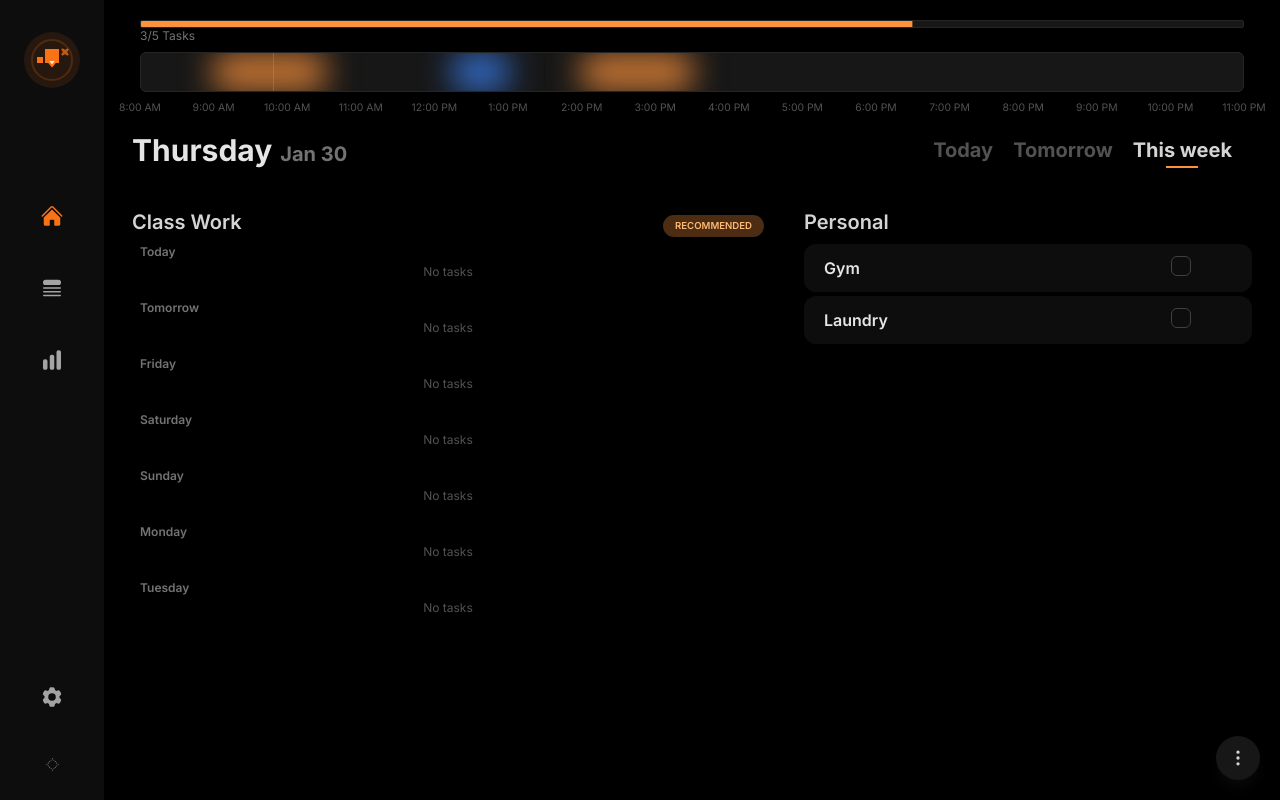
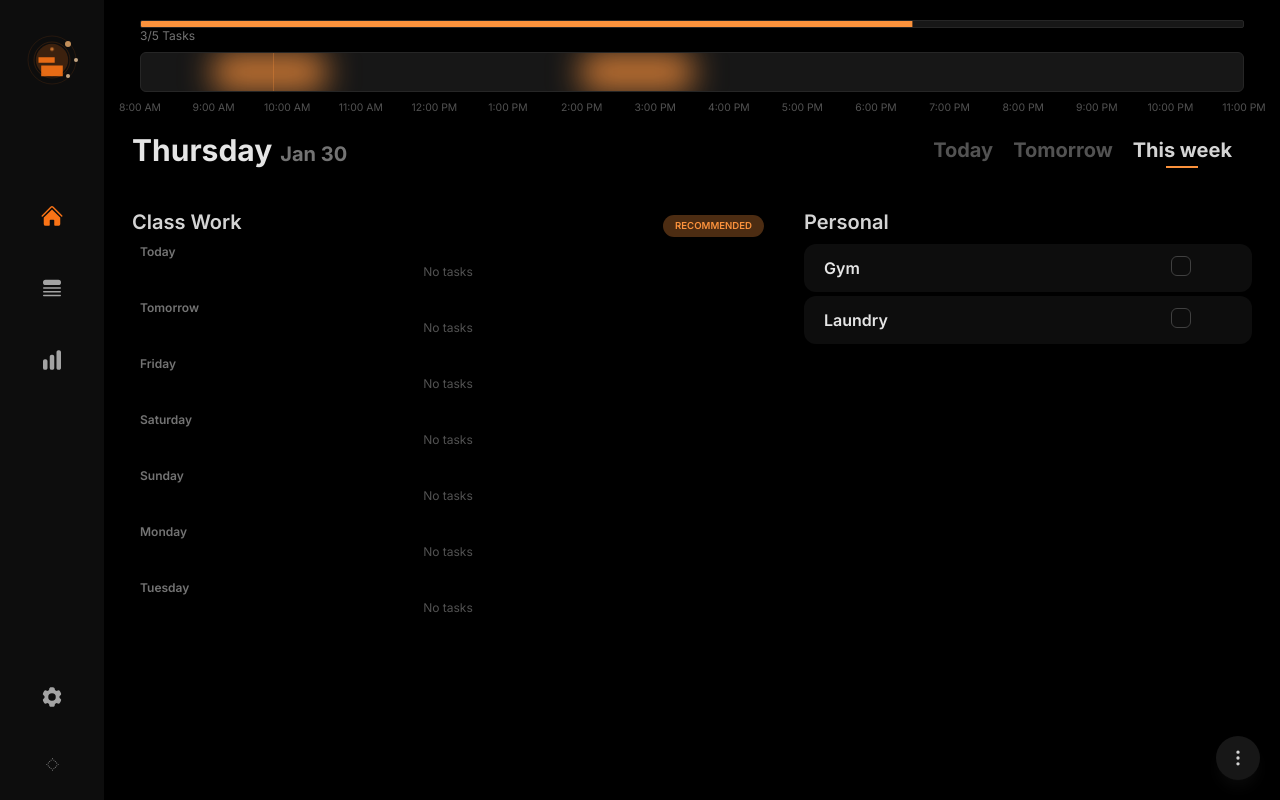
Before and after one commit to GrandeJames/bryzi, a Next.js app: page / in a window 1280 px wide. Built offline with nearby package versions, Linux system fonts and the light colour scheme.

Commit message:
Update styling

```diff
--- a/src/app/(home)/AssignmentSection.tsx
+++ b/src/app/(home)/AssignmentSection.tsx
@@ -32,7 +32,7 @@ function AssignmentsSection({ tasks, className }: { tasks: any[]; className?: st
         <div className="font-semibold text-xl text-neutral-300 mb-2 flex items-center gap-2">
           Class Work
         </div>
-        <div className="border-orange-400 dark:bg-orange-400/30 dark:text-orange-300 font-semibold text-[0.6rem] px-3 rounded-full flex gap-1 items-center h-min py-1">
+        <div className="border-orange-400 dark:bg-orange-400/30 dark:text-orange-400 font-semibold text-[0.6rem] px-3 rounded-full flex gap-1 items-center h-min py-1">
           <span>RECOMMENDED</span>
         </div>
         {/* <button className="text-neutral-400 flex items-center gap-2 bg-neutral-900 px-4 py-2 rounded-lg text-sm" onClick={openCreateTaskDialog}>
--- a/src/app/(home)/Home.tsx
+++ b/src/app/(home)/Home.tsx
@@ -64,7 +64,6 @@ function Home() {
           endTime="23:00"
           events={[
             { start: "9:00", end: "10:30", type: "focus" },
-            { start: "12:15", end: "13:00", type: "task" },
             { start: "14:00", end: "15:30", type: "focus" },
           ]}
         />
--- a/src/components/Menu.tsx
+++ b/src/components/Menu.tsx
@@ -10,6 +10,7 @@ import { Cog6ToothIcon } from "./icons/Cog6ToothIcon";
 import clsx from "clsx"; // Import clsx for conditional classNames
 import { ChartBarIcon } from "./icons/ChartBarIcon";
 import Icon1 from "./icons/Icon1";
+import Icon2 from "./icons/Icon2";
 
 const mainMenuItems = [
   { href: "/", icon: <HomeIcon />, label: "Home" },
@@ -30,7 +31,7 @@ export function Menu() {
   return (
     <div className="flex flex-col h-screen justify-between px-5 py-7 sticky top-0 bg-neutral-900/60 text-neutral-400">
       <Link className="flex justify-center mb-8" href="/landing">
-        <Icon1 />
+        <Icon2 />
       </Link>
 
       <div className="flex flex-col space-y-12 flex-grow mt-20">
```
